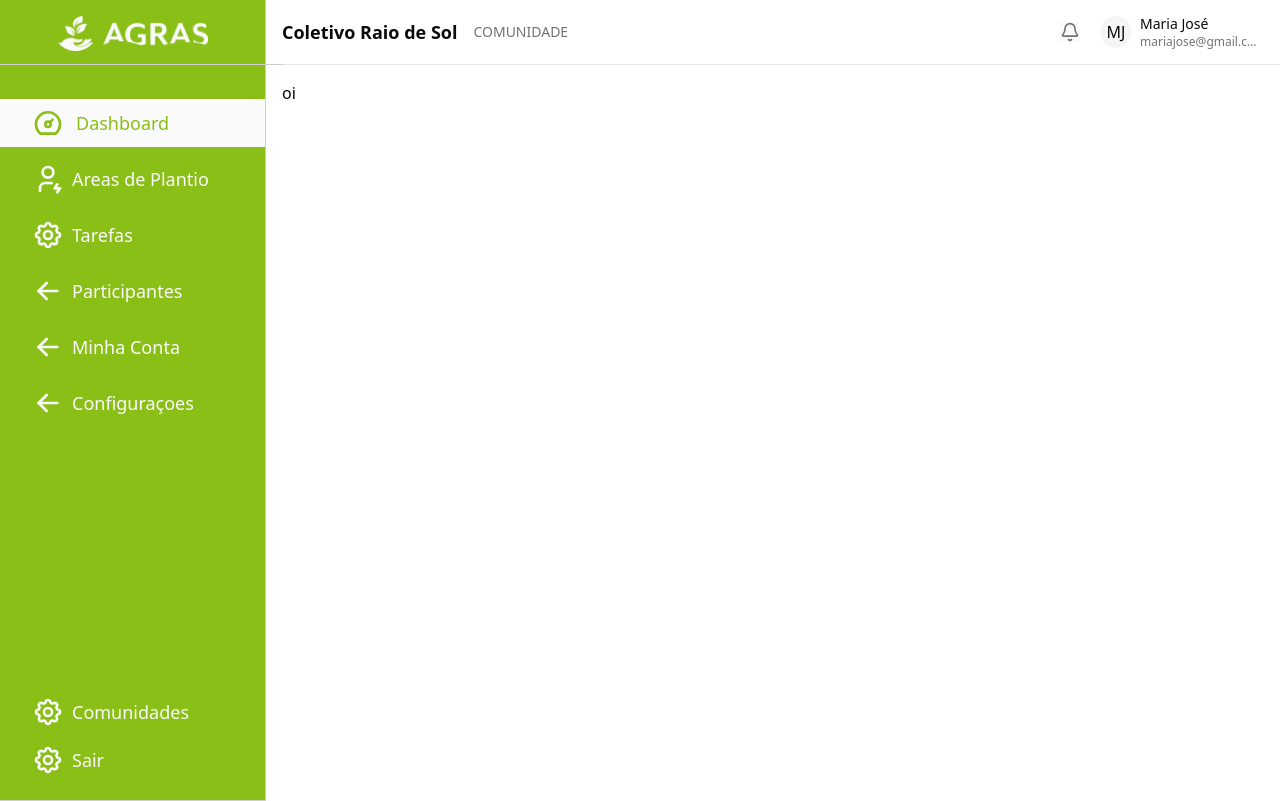
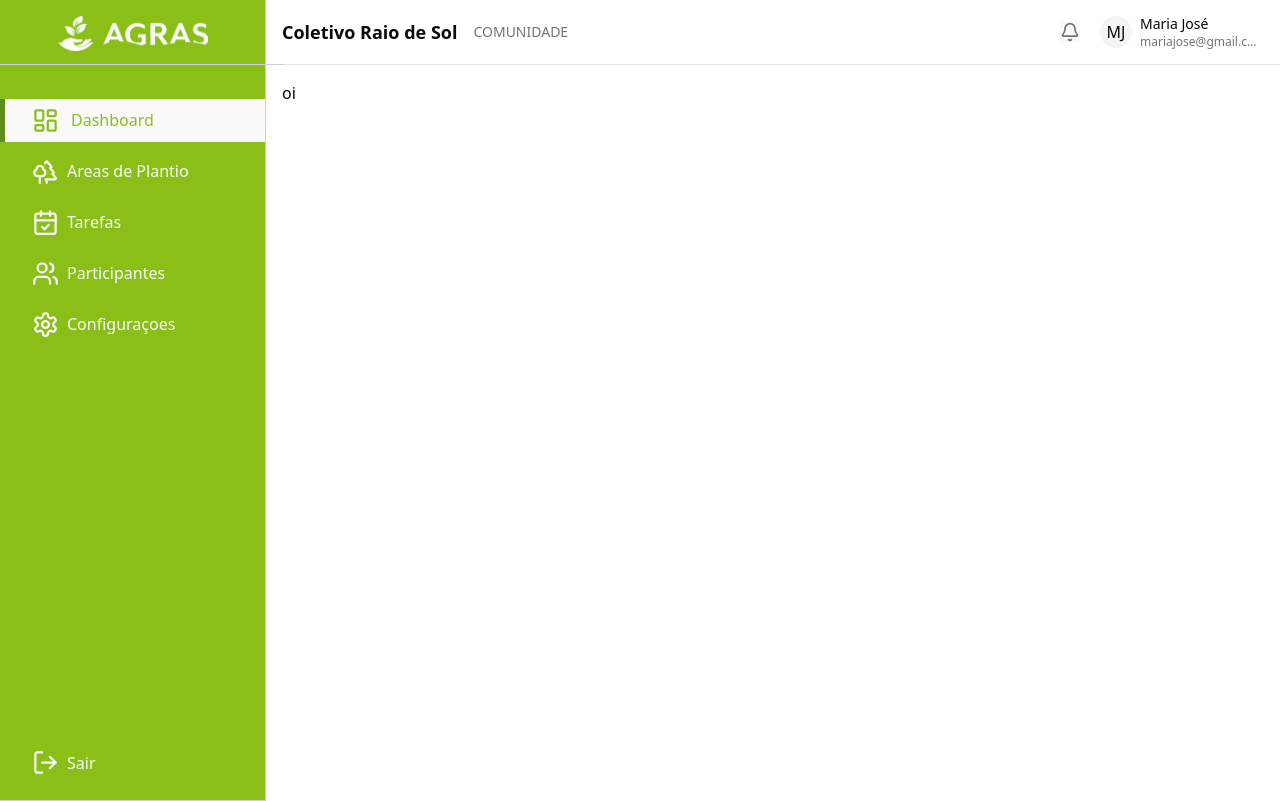
Before and after one commit to andgabx/agras, a Next.js app: page / in a window 1280 px wide. Built offline with nearby package versions, Linux system fonts and the light colour scheme.

Commit message:
sidebar icons + hover

```diff
--- a/components/sidebar/index.tsx
+++ b/components/sidebar/index.tsx
@@ -1,12 +1,7 @@
 "use client";
 import { useState } from "react";
 import { Sidebar, SidebarBody, SidebarLink } from "@/components/ui/sidebar";
-import {
-  IconArrowLeft,
-  IconDashboard,
-  IconSettings,
-  IconUserBolt,
-} from "@tabler/icons-react";
+import { LogOut, LayoutDashboard, CalendarCheck, Users, Settings, Trees} from "lucide-react";
 import Link from "next/link";
 import { motion } from "framer-motion";
 import Image from "next/image";
@@ -17,42 +12,35 @@ export default function SidebarDemo() {
       label: "Dashboard",
       href: "/",
       icon: (
-        <IconDashboard className="h-8 w-8 flex-shrink-0 transition-colors group-hover:text-[#8ABF17]" />
+        <LayoutDashboard className="h-[27px] w-[27px] flex-shrink-0 transition-colors group-hover:text-[#8ABF17]" />
       ),
     },
     {
       label: "Areas de Plantio",
       href: "#",
       icon: (
-        <IconUserBolt className="h-8 w-8 flex-shrink-0 transition-colors group-hover:text-[#8ABF17]" />
+        <Trees className="h-[27px] w-[27px] flex-shrink-0 transition-colors group-hover:text-[#8ABF17]" />
       ),
     },
     {
       label: "Tarefas",
       href: "/tarefas",
       icon: (
-        <IconSettings className="h-8 w-8 flex-shrink-0 transition-colors group-hover:text-[#8ABF17]" />
+        <CalendarCheck className="h-[27px] w-[27px] flex-shrink-0 transition-colors group-hover:text-[#8ABF17]" />
       ),
     },
     {
       label: "Participantes",
       href: "#",
       icon: (
-        <IconArrowLeft className="h-8 w-8 flex-shrink-0 transition-colors group-hover:text-[#8ABF17]" />
-      ),
-    },
-    {
-      label: "Minha Conta",
-      href: "#",
-      icon: (
-        <IconArrowLeft className="h-8 w-8 flex-shrink-0 transition-colors group-hover:text-[#8ABF17]" />
+        <Users className="h-[27px] w-[27px] flex-shrink-0 transition-colors group-hover:text-[#8ABF17]" />
       ),
     },
     {
       label: "Configuraçoes",
       href: "#",
       icon: (
-        <IconArrowLeft className="h-8 w-8 flex-shrink-0 transition-colors group-hover:text-[#8ABF17]" />
+        <Settings className="h-[27px] w-[27px] flex-shrink-0 transition-colors group-hover:text-[#8ABF17]" />
       ),
     },
   ];
@@ -74,19 +62,10 @@ export default function SidebarDemo() {
           <div className="py-4">
             <SidebarLink
               link={{
-                label: "Comunidades",
-                href: "#",
-                icon: (
-                  <IconSettings className="h-8 w-8 flex-shrink-0 transition-colors group-hover:text-[#8ABF17]" />
-                ),
-              }}
-            />
-            <SidebarLink
-              link={{
                 label: "Sair",
                 href: "#",
                 icon: (
-                  <IconSettings className="h-8 w-8 flex-shrink-0 transition-colors group-hover:text-[#8ABF17]" />
+                  <LogOut className="h-[27px] w-[27px] flex-shrink-0 transition-colors group-hover:text-[#8ABF17]" />
                 ),
               }}
             />
--- a/components/ui/sidebar.tsx
+++ b/components/ui/sidebar.tsx
@@ -172,6 +172,7 @@ export const SidebarLink = ({
   const isActive = pathname === link.href;
 
   return (
+    <div className="relative">
       <Link
         href={link.href}
         className={cn(
@@ -192,16 +193,29 @@ export const SidebarLink = ({
 
         <motion.span
           animate={{
-          display: animate ? (open ? "inline-block" : "none") : "inline-block",
+            display: animate
+              ? open
+                ? "inline-block"
+                : "none"
+              : "inline-block",
             opacity: animate ? (open ? 1 : 0) : 1,
           }}
           className={cn(
-          "text-white text-lg group-hover/sidebar:translate-x-1 group-hover/sidebar:text-[#8ABF17] transition duration-150 whitespace-pre inline-block !p-0 !m-0",
+            "text-white group-hover/sidebar:translate-x-1 group-hover/sidebar:text-[#8ABF17] transition duration-150 whitespace-pre inline-block !p-0 !m-0",
             isActive && "text-[#8ABF17] translate-x-1"
           )}
         >
           {link.label}
         </motion.span>
       </Link>
+      <div
+        className={cn(
+          "w-[5px] bg-[#5F8C1B] absolute left-0 top-0 bottom-0 transition-all duration-300 transform origin-left",
+          isActive
+            ? "opacity-100 scale-y-100"
+            : "opacity-0 scale-y-50 group-hover/sidebar:opacity-100 group-hover/sidebar:scale-y-100"
+        )}
+      />
+    </div>
   );
 };
```
Lines whose indentation alone changed are shown as unchanged.
